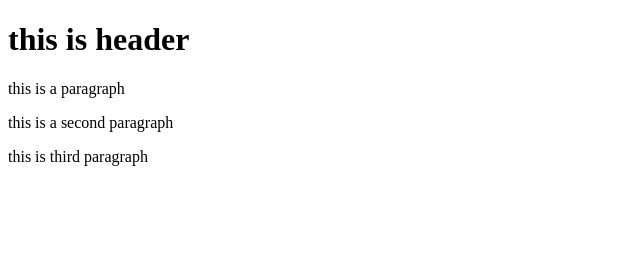
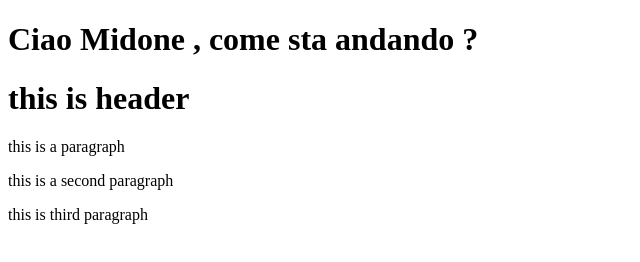
Before and after one commit to MidoHegazi/git-test, a website: page index.html in a window 1280 px wide. Shown: the whole page, without its empty margins (0-640 px from the left). Drawn offline with Linux system fonts and the light colour scheme.

Commit message:
fifth commit con lite-server

```diff
--- a/index.html
+++ b/index.html
@@ -2,6 +2,7 @@
 <html>
 <head></head>
 <body>
+    <h1>Ciao Midone , come sta andando ?</h1>
     <h1>this is header</h1>
     <p>this is a paragraph</p>
     <p>this is a second paragraph</p>
```
Also changed, not shown: package.json (added, +24 -0 lines), 2 other files.
